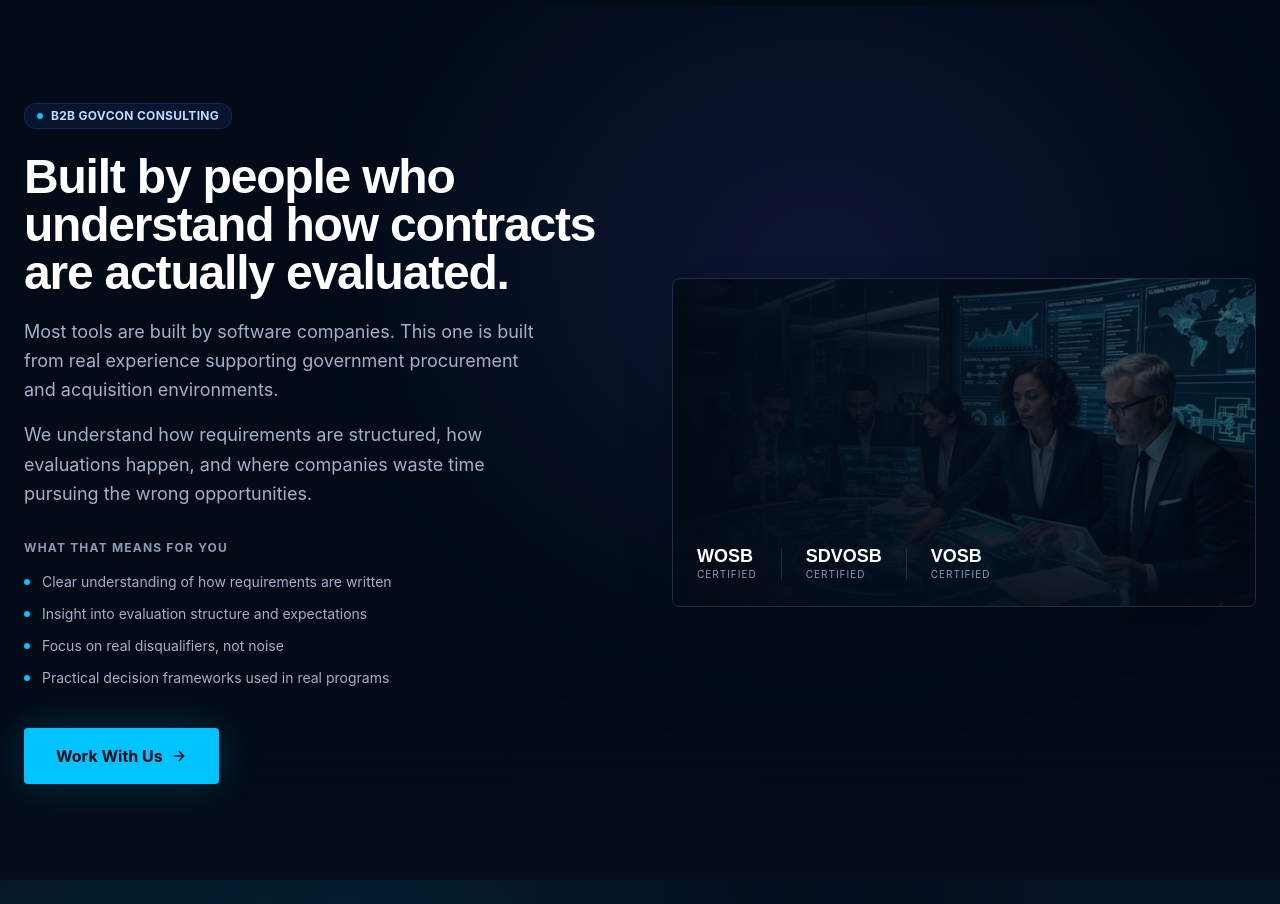
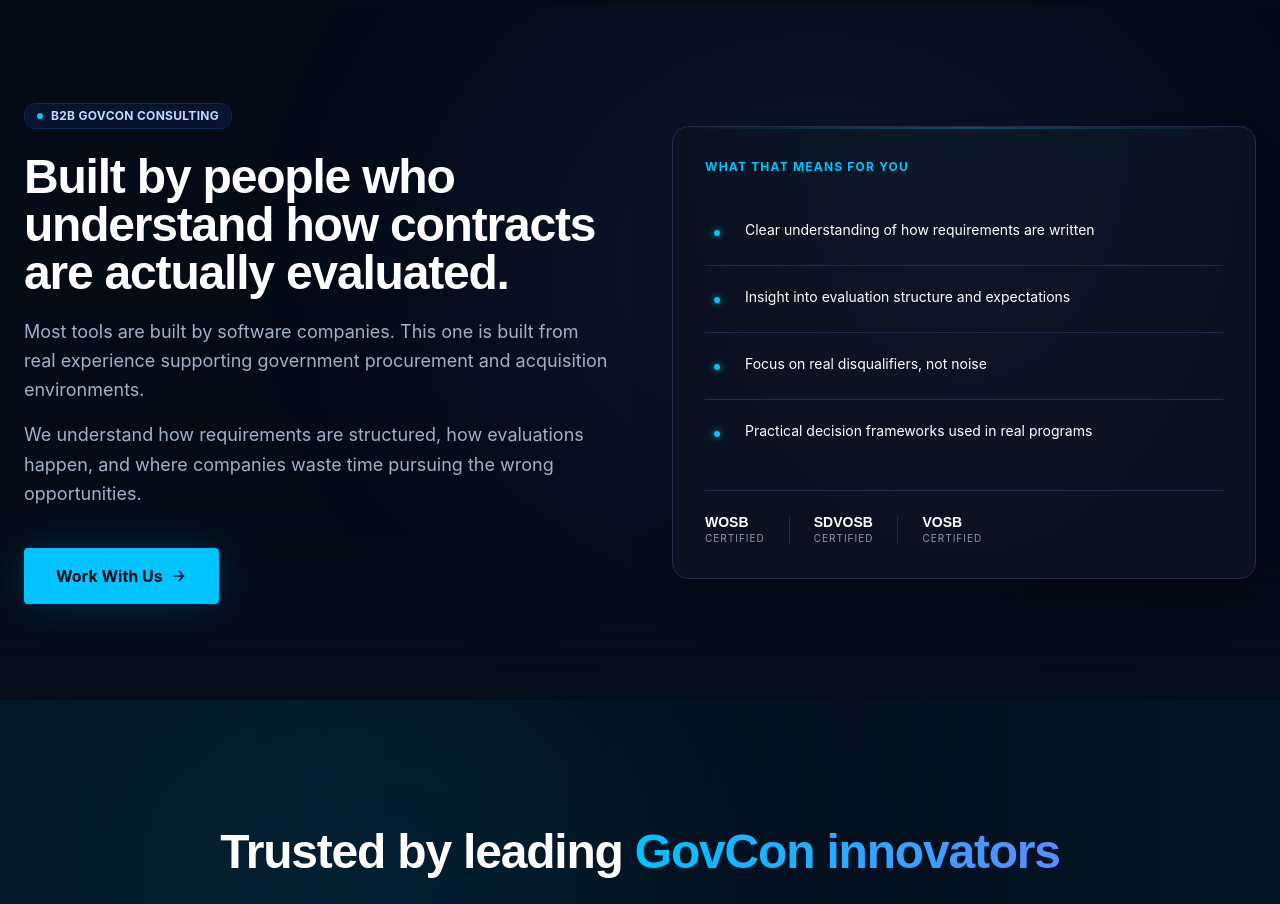
Before and after one commit to honestecho/website, a React (Vite) app: page / in a window 1280 px wide. Shown: the part 960-1864 px from the top of the page. Built offline with nearby package versions, Linux system fonts and the light colour scheme; no server answers.

Commit message:
feat: consulting — replace image with proof card, cert badges in card footer

```diff
--- a/src/pages/Home.tsx
+++ b/src/pages/Home.tsx
@@ -120,27 +120,12 @@ export default function Home() {
                 Built by people who understand how contracts are actually evaluated.
               </h2>
 
-              <p className="text-[#a0b2c8] text-lg mb-4 leading-relaxed max-w-[520px]">
+              <p className="text-[#a0b2c8] text-lg mb-4 leading-relaxed">
                 Most tools are built by software companies. This one is built from real experience supporting government procurement and acquisition environments.
               </p>
-              <p className="text-[#a0b2c8] text-lg mb-8 leading-relaxed max-w-[520px]">
+              <p className="text-[#a0b2c8] text-lg mb-10 leading-relaxed">
                 We understand how requirements are structured, how evaluations happen, and where companies waste time pursuing the wrong opportunities.
               </p>
-
-              <p className="text-xs font-bold text-[#8b9bb4] uppercase tracking-widest mb-4">What that means for you</p>
-              <ul className="space-y-3 mb-10">
-                {[
-                  'Clear understanding of how requirements are written',
-                  'Insight into evaluation structure and expectations',
-                  'Focus on real disqualifiers, not noise',
-                  'Practical decision frameworks used in real programs',
-                ].map(item => (
-                  <li key={item} className="flex items-center gap-3 text-[#a0b2c8] text-sm font-body">
-                    <div className="w-1.5 h-1.5 rounded-full bg-[#00c3ff] shrink-0"></div>
-                    {item}
-                  </li>
-                ))}
-              </ul>
 
               <Link to="/consulting" className="inline-flex items-center gap-2 px-8 py-4 bg-[#00c3ff] text-[#030B17] font-bold rounded-lg shadow-[0_0_40px_rgba(0,195,255,0.2)] hover:bg-white hover:scale-[1.02] active:scale-[0.98] transition-all">
                 Work With Us
@@ -148,23 +133,36 @@ export default function Home() {
               </Link>
             </div>
 
-            {/* Right: Image — dark, atmospheric, cert overlay */}
-            <div className="w-full md:w-1/2 rounded-xl overflow-hidden relative border border-[#1e2d4a] shadow-2xl group">
-              <div className="aspect-video relative overflow-hidden">
-                <img
-                  src="/consulting_collaboration.png"
-                  alt="Government contracting strategy"
-                  className="w-full h-full object-cover opacity-40 group-hover:opacity-50 group-hover:scale-105 transition-all duration-700"
-                />
-                <div className="absolute inset-0 bg-gradient-to-r from-[#030B17] via-[#030B17]/60 to-transparent"></div>
-                <div className="absolute inset-0 bg-gradient-to-t from-[#030B17]/80 via-transparent to-transparent"></div>
-                {/* Credibility overlay */}
-                <div className="absolute bottom-0 left-0 p-6 flex items-end gap-6">
+            {/* Right: "What that means for you" card */}
+            <div className="w-full md:w-1/2">
+              <div className="bg-[#0b1120] border border-[#1e2d4a] rounded-2xl p-8 shadow-2xl relative overflow-hidden">
+                <div className="absolute top-0 left-0 w-full h-[2px] bg-gradient-to-r from-transparent via-[#00c3ff]/30 to-transparent"></div>
+                <div className="absolute inset-0 bg-[radial-gradient(ellipse_at_50%_0%,rgba(0,195,255,0.04)_0%,transparent_70%)] pointer-events-none"></div>
+
+                <p className="text-xs font-bold text-[#00c3ff] uppercase tracking-widest mb-6">What that means for you</p>
+
+                <ul className="space-y-0 relative z-10">
+                  {[
+                    'Clear understanding of how requirements are written',
+                    'Insight into evaluation structure and expectations',
+                    'Focus on real disqualifiers, not noise',
+                    'Practical decision frameworks used in real programs',
+                  ].map((item, i, arr) => (
+                    <li key={item} className={`flex items-start gap-4 py-5 ${i < arr.length - 1 ? 'border-b border-[#1e2d4a]' : ''}`}>
+                      <div className="w-6 h-6 flex items-center justify-center flex-shrink-0 mt-0.5">
+                        <div className="w-1.5 h-1.5 rounded-full bg-[#00c3ff] shadow-[0_0_6px_rgba(0,195,255,0.8)]"></div>
+                      </div>
+                      <span className="text-white text-sm font-body leading-relaxed">{item}</span>
+                    </li>
+                  ))}
+                </ul>
+
+                <div className="mt-6 pt-6 border-t border-[#1e2d4a] flex gap-6">
                   {['WOSB', 'SDVOSB', 'VOSB'].map((cert, i) => (
                     <div key={cert} className="flex items-center gap-6">
-                      {i > 0 && <div className="w-px h-8 bg-[#1e2d4a]"></div>}
+                      {i > 0 && <div className="w-px h-7 bg-[#1e2d4a]"></div>}
                       <div>
-                        <p className="text-white font-black text-lg font-headline leading-none">{cert}</p>
+                        <p className="text-white font-black text-sm font-headline leading-none">{cert}</p>
                         <p className="text-[#8b9bb4] text-[10px] uppercase tracking-widest mt-0.5">Certified</p>
                       </div>
                     </div>
```
